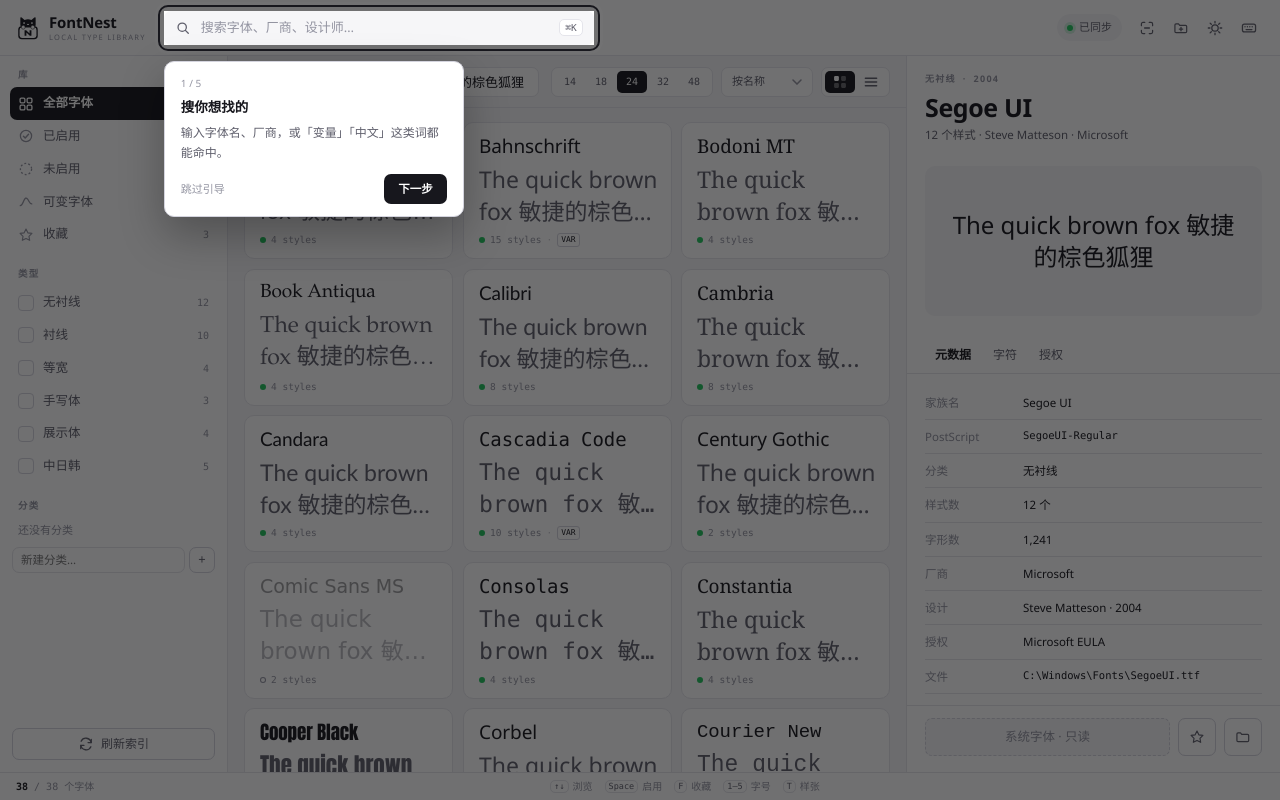
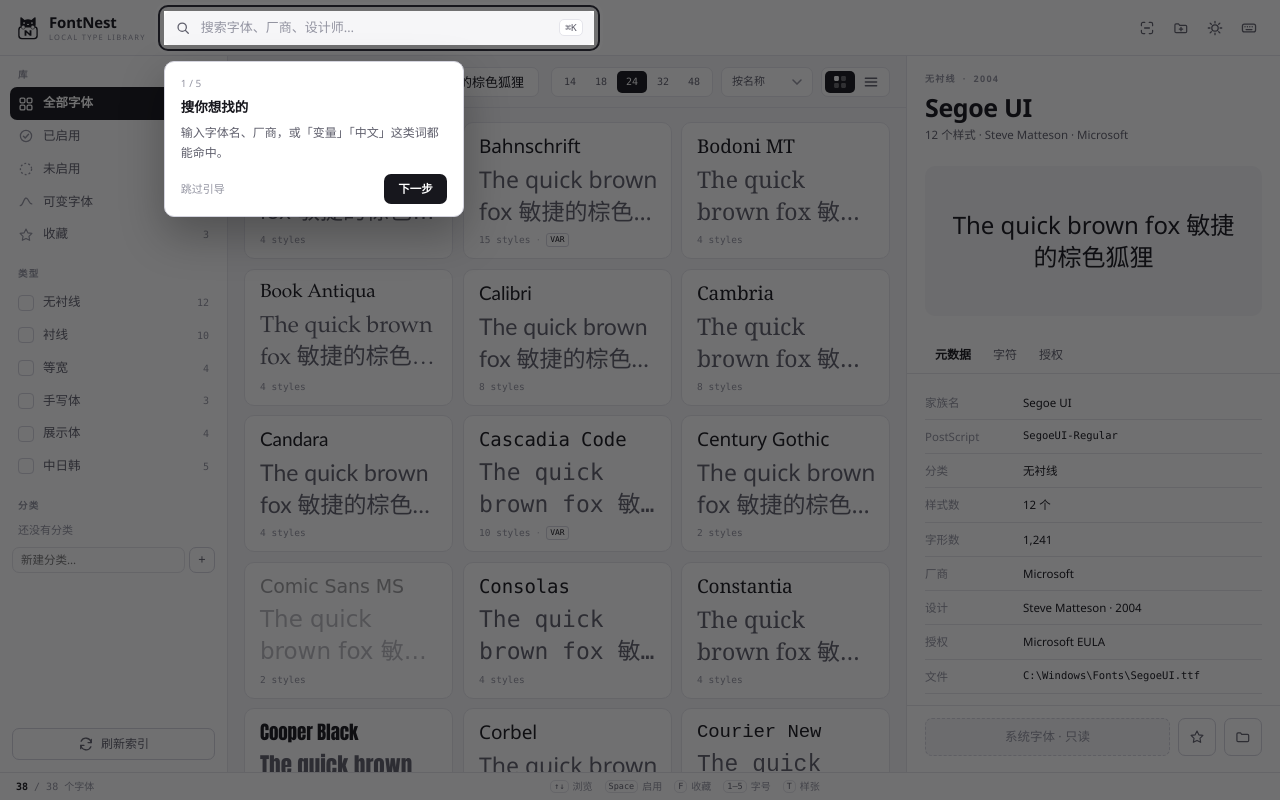
Before and after one commit to C0P1Fur/FontNest, a React (Vite) app: page / in a window 1280 px wide. Built offline with nearby package versions, Linux system fonts and the light colour scheme.

Commit message:
ui: 移除顶栏同步标签与卡片状态圆点

```diff
--- a/src/components/FontCard.tsx
+++ b/src/components/FontCard.tsx
@@ -86,10 +86,6 @@ export const FontCard = memo(function FontCard({
       </span>
 
       <span className="card-foot">
-        <span
-          className="dot-state"
-          title={font.enabled ? '已启用' : font.source === 'custom' ? '未安装' : '未启用'}
-        />
         <span>{font.instanceCount} styles</span>
         {font.variable ? (
           <>
--- a/src/components/TopBar.tsx
+++ b/src/components/TopBar.tsx
@@ -7,7 +7,6 @@ export function TopBar() {
   const setQuery = useApp((state) => state.setQuery)
   const theme = useApp((state) => state.theme)
   const toggleTheme = useApp((state) => state.toggleTheme)
-  const scanPhase = useApp((state) => state.scanPhase)
   const openSettings = useApp((state) => state.openSettings)
   const openRecognize = useApp((state) => state.openRecognize)
   const openTour = useApp((state) => state.openTour)
@@ -94,11 +93,6 @@ export function TopBar() {
       </div>
 
       <div className="top-actions">
-        <div className={scanPhase === 'scanning' ? 'sync is-scanning' : 'sync'}>
-          <span className="pulse" />
-          <span>{scanPhase === 'scanning' ? '扫描中' : '已同步'}</span>
-        </div>
-
         <button
           type="button"
           className="icon-btn"
--- a/src/styles/app.css
+++ b/src/styles/app.css
@@ -226,46 +226,6 @@ kbd {
   align-items: center;
   gap: 4px;
   margin-left: auto;
-}
-
-.sync {
-  display: flex;
-  align-items: center;
-  gap: 6px;
-  font-size: 11px;
-  color: var(--muted);
-  padding: 5px 10px;
-  border-radius: var(--r-pill);
-  background: var(--bg);
-  margin-right: 6px;
-}
-
-.sync.is-scanning {
-  color: var(--ink);
-}
-
-.pulse {
-  width: 6px;
-  height: 6px;
-  border-radius: 50%;
-  background: var(--ok);
-  animation: pulse 2.6s var(--e-out) infinite;
-}
-
-.sync.is-scanning .pulse {
-  background: var(--warn);
-}
-
-@keyframes pulse {
-  0% {
-    box-shadow: 0 0 0 0 rgba(34, 197, 94, 0.45);
-  }
-  65% {
-    box-shadow: 0 0 0 5px rgba(34, 197, 94, 0);
-  }
-  100% {
-    box-shadow: 0 0 0 0 rgba(34, 197, 94, 0);
-  }
 }
 
 .icon-btn {
@@ -1185,20 +1145,6 @@ kbd {
   line-height: 1.5;
 }
 
-.dot-state {
-  width: 6px;
-  height: 6px;
-  border-radius: 50%;
-  flex: none;
-  background: var(--ok);
-  transition: background var(--t-3) var(--e-out), transform var(--t-3) var(--e-spring);
-}
-
-.card.is-off .dot-state {
-  background: transparent;
-  box-shadow: inset 0 0 0 1px var(--faint);
-}
-
 .card.is-off .card-name,
 .card.is-off .card-sample {
   opacity: 0.42;
```
